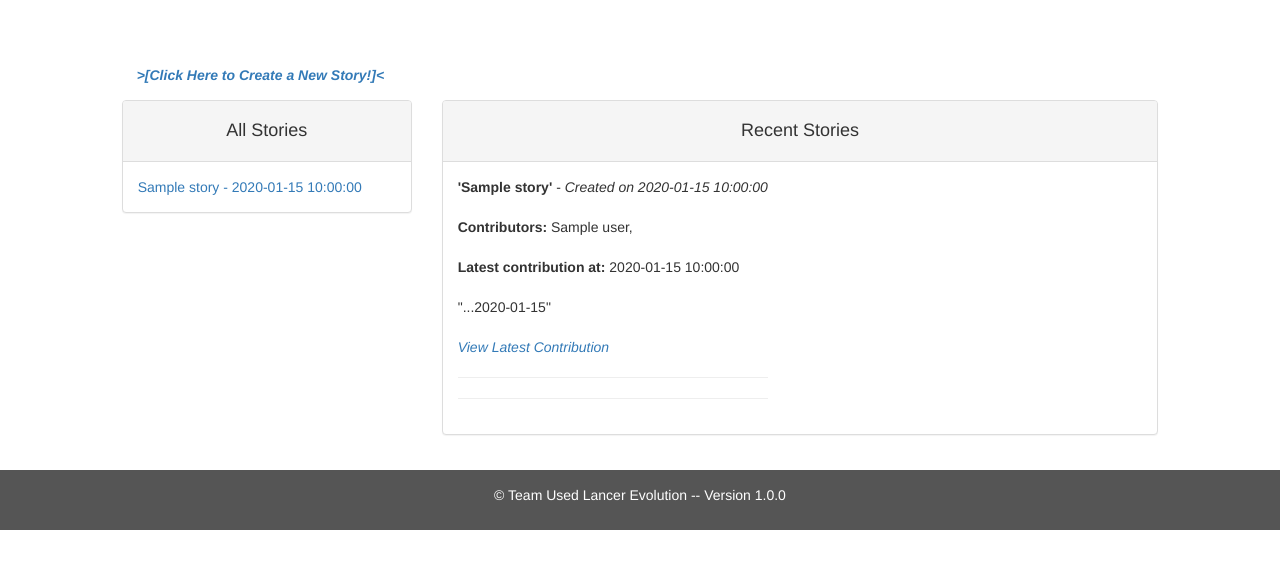
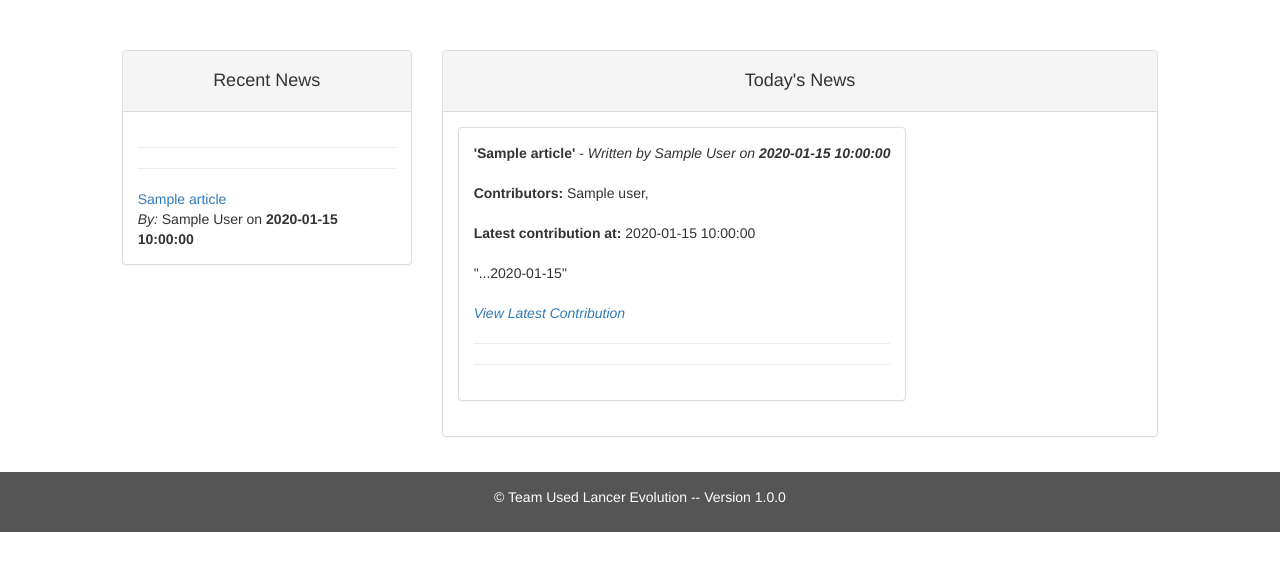
Before and after one commit to gTopa/cuddly-system, a Flask app: template templates/index.html in a window 1280 px wide. Shown: the part 52-623 px from the top of the page. Run offline with Flask 2, Linux system fonts and the light colour scheme; the template is opened without the code that fills it: most values are stand-ins (such as "Sample title", 1, 10 or a date in 2020).

Commit message:
Worked on index html

```diff
--- a/templates/index.html
+++ b/templates/index.html
@@ -1,7 +1,5 @@
 <!-- extend from base layout -->
 {% extends "base.html" %}
-
-{% set active_page = "allStories" %}
 
 {% block content %}
 <br>
@@ -12,34 +10,25 @@
 <div class="row">
   <div class="col-sm-1">
   </div>
-    <div class="col-sm-3">
-      <div class="panel-body">
-	<a href="{{url_for('renderCreate')}}"><b><i>>[Click Here to Create a New Story!]<</i></b></a>
-      </div>
-    </div>
-    <div class="col-sm-7">
-    </div>
-    <div class="col-sm-1">
-    </div>
-  </div>
-  <div class="row">
-    <div class="col-sm-1">
-    </div>
   <div class="col-sm-3 text-left">
     <div class="panel panel-default">
       <div class="panel-heading">
 	<center>
-	    <h4>All Stories</h4>
+	  <h4>Recent News</h4>
 	</center>
       </div>
       <div class="panel-body">
 	<table>
-	    {% for story in feed %}
+	  {% for article in news %}
 	  <tr>
 	    <td>
-		<a href="{{url_for('latestUpdate', postID = story.story_id)}}">{{story.title}} - {{story.timestamp_created}}</a>
+	      <a href='{{ article["url"] }}'> {{ article["title"] }}</a>
+	      <br>
+	      <i>By: </i>{{ article["author"] }} on <b> {{ article["date"] }} </b>
 	    </td>
 	  </tr>
+	  <hr>
+	  <hr>
 	  {% endfor %}
 	</table>
       </div>
@@ -49,15 +38,17 @@
     <div class="panel panel-default">
       <div class="panel-heading">
 	<center>
-	    <h4>Recent Stories</h4>
+	  <h4>Today's News</h4>
 	</center>
       </div>
       <div class="panel-body">
 	<table>
-	    {% for story in feed %}
+	  {% for article in news %}
 	  <tr>
 	    <td>
-		<b>'{{story.title}}'</b> - <i>Created on {{story.timestamp_created}}</i>
+	      <div class="panel panel-default">
+		<div class="panel-body">
+		  <b>'{{ article["title"] }}'</b> - <i>Written by {{ article["author"] }} on <b>{{ article["date"] }}</b></i>
 		  <br>
 		  <br>
 		  <b>Contributors: </b>
@@ -75,6 +66,8 @@
 		  <i><a href="{{url_for('.latestUpdate', postID = story.story_id)}}">View Latest Contribution</a></i>
 		  <hr>
 		  <hr>
+		</div>
+	      </div>
 	    </td>
 	  </tr>
 	  {% endfor %}
```
Lines whose indentation alone changed are shown as unchanged.
